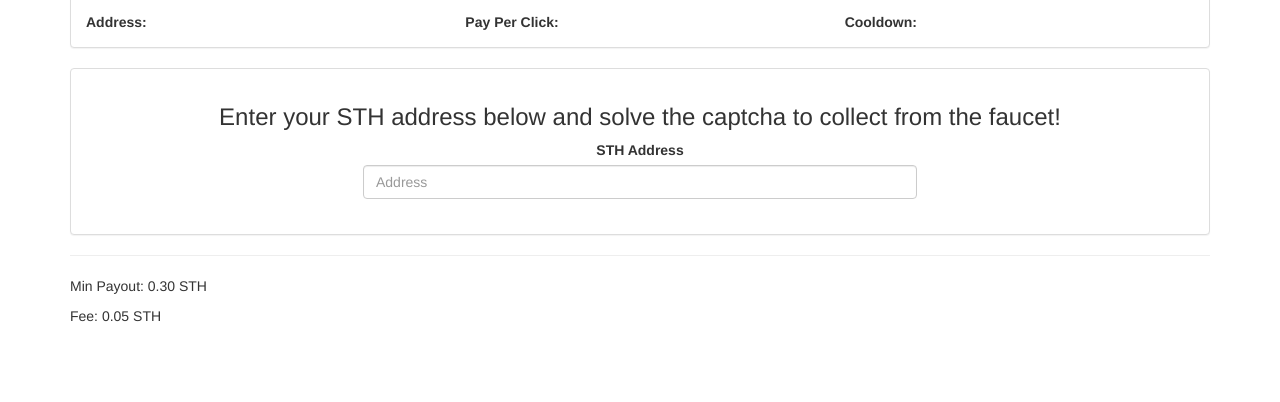
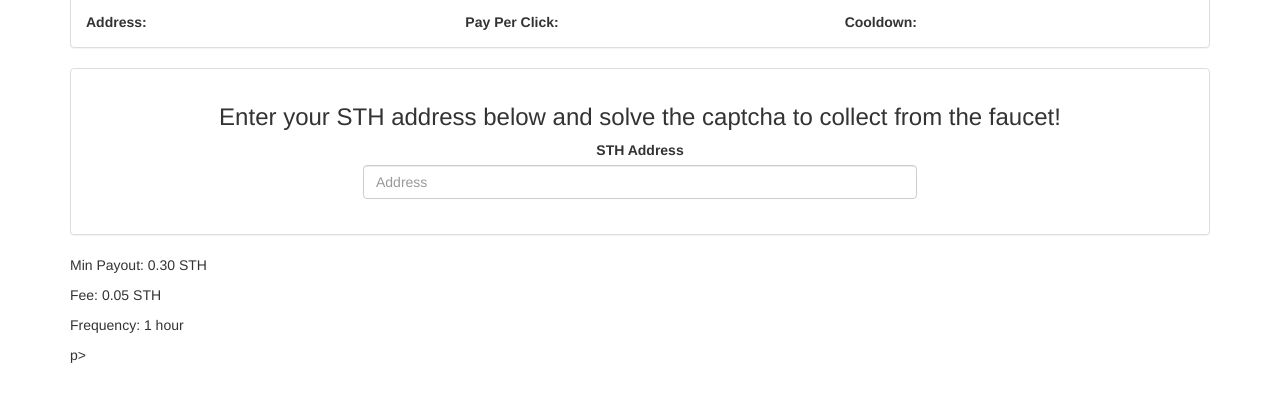
Before and after one commit to smartholdem/faucet, a website: page frontend/index.html in a window 1280 px wide. Shown: the part 190-592 px from the top of the page. Drawn offline with nearby package versions, Linux system fonts and the light colour scheme; no server answers.

Commit message:
html data

```diff
--- a/frontend/index.html
+++ b/frontend/index.html
@@ -44,9 +44,10 @@
                 </div>
             </div>
 
-            <hr>
+
             <p>Min Payout: 0.30 STH</p>
             <p>Fee: 0.05 STH</p>
+            <p>Frequency: 1 hour</p>p>
 
         </div>
     </body>
```
